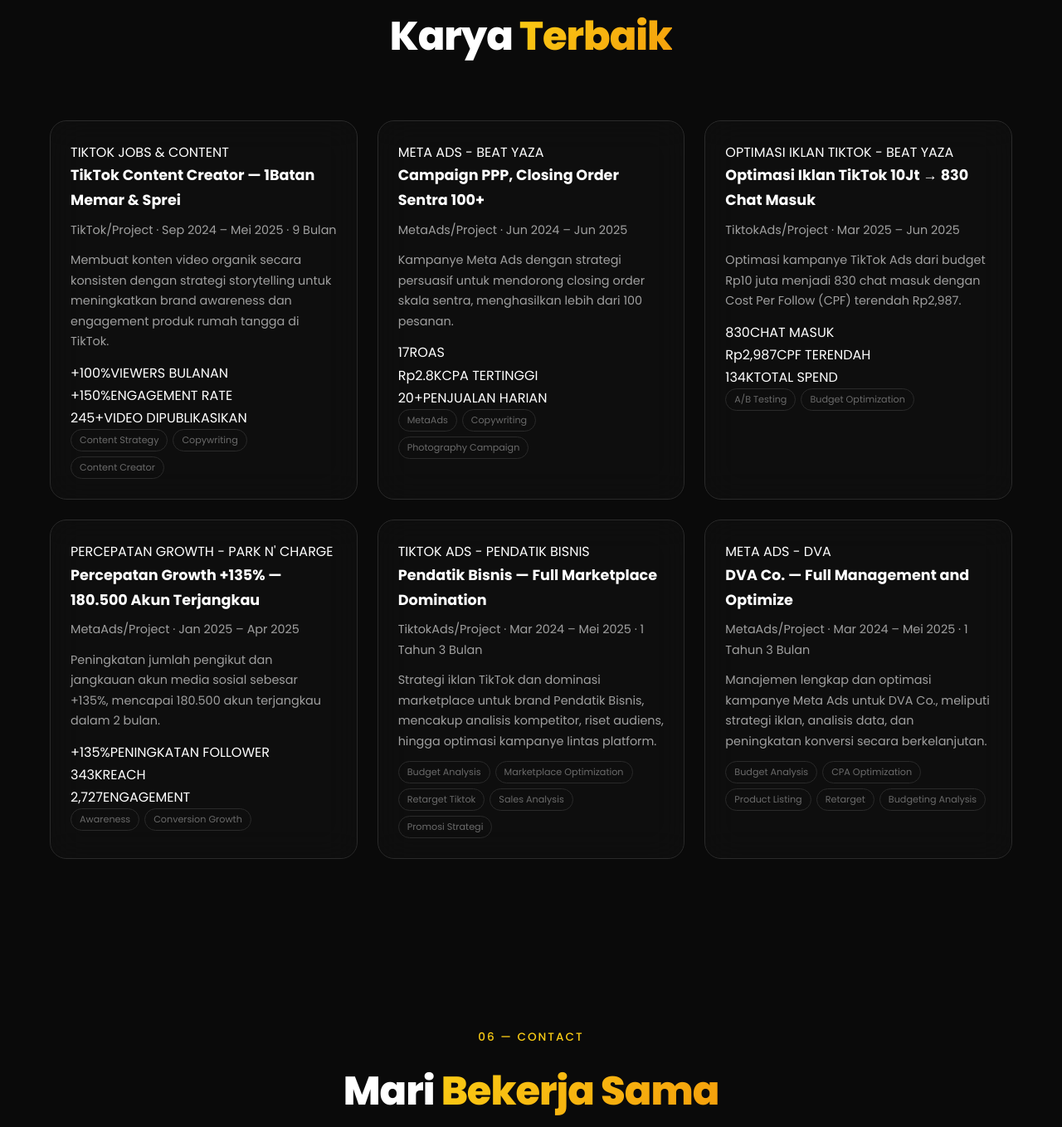
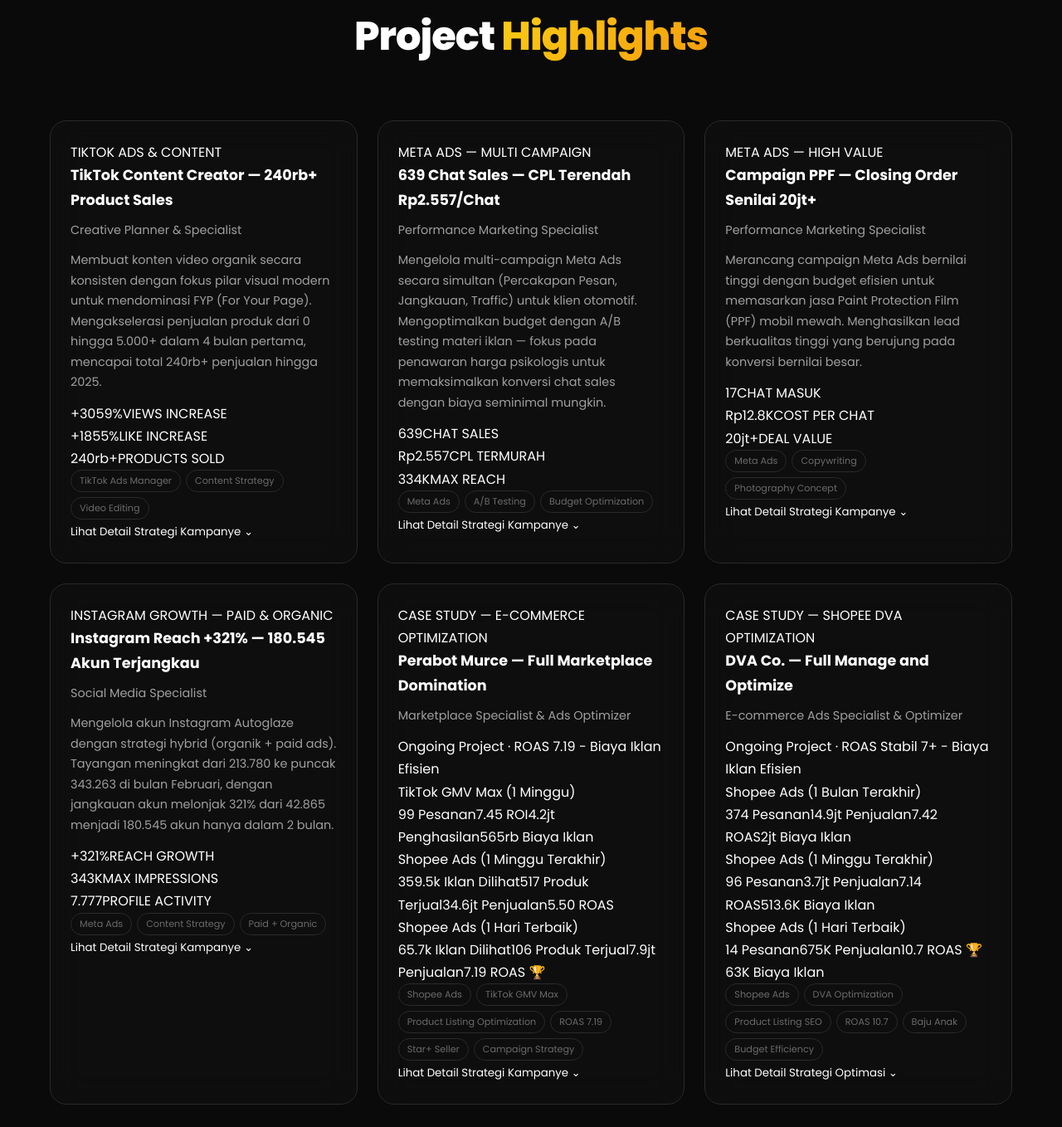
Before and after one commit to rafifrhdtm99/portfolio-streamlit, a website: page index.html in a window 1280 px wide. Shown: the part 5384-6742 px from the top of the page at 83% size. Drawn offline with Linux system fonts and the light colour scheme.

Commit message:
restore original index.html with full portfolio content

```diff
--- a/index.html
+++ b/index.html
@@ -356,101 +356,147 @@
     <div class="container">
       <div class="section-header">
         <span class="section-tag">05 — Portfolio</span>
-        <h2 class="section-title">Karya <span class="gradient-text">Terbaik</span></h2>
+        <h2 class="section-title">Project <span class="gradient-text">Highlights</span></h2>
       </div>
       <div class="portfolio-grid">
 
         <div class="portfolio-card glass-card">
-          <div class="portfolio-badge">TIKTOK JOBS & CONTENT</div>
+          <div class="portfolio-badge">TIKTOK ADS & CONTENT</div>
           <div class="portfolio-info">
-            <h3>TikTok Content Creator — 1Batan Memar & Sprei</h3>
-            <p class="portfolio-type">TikTok/Project · Sep 2024 – Mei 2025 · 9 Bulan</p>
-            <p>Membuat konten video organik secara konsisten dengan strategi storytelling untuk meningkatkan brand awareness dan engagement produk rumah tangga di TikTok.</p>
+            <h3>TikTok Content Creator — 240rb+ Product Sales</h3>
+            <p class="portfolio-type">Creative Planner & Specialist</p>
+            <p>Membuat konten video organik secara konsisten dengan fokus pilar visual modern untuk mendominasi FYP (For Your Page). Mengakselerasi penjualan produk dari 0 hingga 5.000+ dalam 4 bulan pertama, mencapai total 240rb+ penjualan hingga 2025.</p>
             <div class="portfolio-metrics">
-              <div class="metric"><span class="metric-value">+100%</span><span class="metric-label">VIEWERS BULANAN</span></div>
-              <div class="metric"><span class="metric-value">+150%</span><span class="metric-label">ENGAGEMENT RATE</span></div>
-              <div class="metric"><span class="metric-value">245+</span><span class="metric-label">VIDEO DIPUBLIKASIKAN</span></div>
+              <div class="metric"><span class="metric-value">+3059%</span><span class="metric-label">VIEWS INCREASE</span></div>
+              <div class="metric"><span class="metric-value">+1855%</span><span class="metric-label">LIKE INCREASE</span></div>
+              <div class="metric"><span class="metric-value">240rb+</span><span class="metric-label">PRODUCTS SOLD</span></div>
             </div>
             <div class="portfolio-tags">
-              <span>Content Strategy</span><span>Copywriting</span><span>Content Creator</span>
+              <span>TikTok Ads Manager</span><span>Content Strategy</span><span>Video Editing</span>
             </div>
+            <button class="portfolio-detail-btn">Lihat Detail Strategi Kampanye <span>⌄</span></button>
           </div>
         </div>
 
         <div class="portfolio-card glass-card">
-          <div class="portfolio-badge">META ADS - BEAT YAZA</div>
+          <div class="portfolio-badge">META ADS — MULTI CAMPAIGN</div>
           <div class="portfolio-info">
-            <h3>Campaign PPP, Closing Order Sentra 100+</h3>
-            <p class="portfolio-type">MetaAds/Project · Jun 2024 – Jun 2025</p>
-            <p>Kampanye Meta Ads dengan strategi persuasif untuk mendorong closing order skala sentra, menghasilkan lebih dari 100 pesanan.</p>
+            <h3>639 Chat Sales — CPL Terendah Rp2.557/Chat</h3>
+            <p class="portfolio-type">Performance Marketing Specialist</p>
+            <p>Mengelola multi-campaign Meta Ads secara simultan (Percakapan Pesan, Jangkauan, Traffic) untuk klien otomotif. Mengoptimalkan budget dengan A/B testing materi iklan — fokus pada penawaran harga psikologis untuk memaksimalkan konversi chat sales dengan biaya seminimal mungkin.</p>
             <div class="portfolio-metrics">
-              <div class="metric"><span class="metric-value">17</span><span class="metric-label">ROAS</span></div>
-              <div class="metric"><span class="metric-value">Rp2.8K</span><span class="metric-label">CPA TERTINGGI</span></div>
-              <div class="metric"><span class="metric-value">20+</span><span class="metric-label">PENJUALAN HARIAN</span></div>
+              <div class="metric"><span class="metric-value">639</span><span class="metric-label">CHAT SALES</span></div>
+              <div class="metric"><span class="metric-value">Rp2.557</span><span class="metric-label">CPL TERMURAH</span></div>
+              <div class="metric"><span class="metric-value">334K</span><span class="metric-label">MAX REACH</span></div>
             </div>
             <div class="portfolio-tags">
-              <span>MetaAds</span><span>Copywriting</span><span>Photography Campaign</span>
+              <span>Meta Ads</span><span>A/B Testing</span><span>Budget Optimization</span>
             </div>
+            <button class="portfolio-detail-btn">Lihat Detail Strategi Kampanye <span>⌄</span></button>
           </div>
         </div>
 
         <div class="portfolio-card glass-card">
-          <div class="portfolio-badge">OPTIMASI IKLAN TIKTOK - BEAT YAZA</div>
+          <div class="portfolio-badge">META ADS — HIGH VALUE</div>
           <div class="portfolio-info">
-            <h3>Optimasi Iklan TikTok 10Jt → 830 Chat Masuk</h3>
-            <p class="portfolio-type">TiktokAds/Project · Mar 2025 – Jun 2025</p>
-            <p>Optimasi kampanye TikTok Ads dari budget Rp10 juta menjadi 830 chat masuk dengan Cost Per Follow (CPF) terendah Rp2,987.</p>
+            <h3>Campaign PPF — Closing Order Senilai 20jt+</h3>
+            <p class="portfolio-type">Performance Marketing Specialist</p>
+            <p>Merancang campaign Meta Ads bernilai tinggi dengan budget efisien untuk memasarkan jasa Paint Protection Film (PPF) mobil mewah. Menghasilkan lead berkualitas tinggi yang berujung pada konversi bernilai besar.</p>
             <div class="portfolio-metrics">
-              <div class="metric"><span class="metric-value">830</span><span class="metric-label">CHAT MASUK</span></div>
-              <div class="metric"><span class="metric-value">Rp2,987</span><span class="metric-label">CPF TERENDAH</span></div>
-              <div class="metric"><span class="metric-value">134K</span><span class="metric-label">TOTAL SPEND</span></div>
+              <div class="metric"><span class="metric-value">17</span><span class="metric-label">CHAT MASUK</span></div>
+              <div class="metric"><span class="metric-value">Rp12.8K</span><span class="metric-label">COST PER CHAT</span></div>
+              <div class="metric"><span class="metric-value">20jt+</span><span class="metric-label">DEAL VALUE</span></div>
             </div>
             <div class="portfolio-tags">
-              <span>A/B Testing</span><span>Budget Optimization</span>
+              <span>Meta Ads</span><span>Copywriting</span><span>Photography Concept</span>
             </div>
+            <button class="portfolio-detail-btn">Lihat Detail Strategi Kampanye <span>⌄</span></button>
           </div>
         </div>
 
         <div class="portfolio-card glass-card">
-          <div class="portfolio-badge">PERCEPATAN GROWTH - PARK N' CHARGE</div>
+          <div class="portfolio-badge">INSTAGRAM GROWTH — PAID & ORGANIC</div>
           <div class="portfolio-info">
-            <h3>Percepatan Growth +135% — 180.500 Akun Terjangkau</h3>
-            <p class="portfolio-type">MetaAds/Project · Jan 2025 – Apr 2025</p>
-            <p>Peningkatan jumlah pengikut dan jangkauan akun media sosial sebesar +135%, mencapai 180.500 akun terjangkau dalam 2 bulan.</p>
+            <h3>Instagram Reach +321% — 180.545 Akun Terjangkau</h3>
+            <p class="portfolio-type">Social Media Specialist</p>
+            <p>Mengelola akun Instagram Autoglaze dengan strategi hybrid (organik + paid ads). Tayangan meningkat dari 213.780 ke puncak 343.263 di bulan Februari, dengan jangkauan akun melonjak 321% dari 42.865 menjadi 180.545 akun hanya dalam 2 bulan.</p>
             <div class="portfolio-metrics">
-              <div class="metric"><span class="metric-value">+135%</span><span class="metric-label">PENINGKATAN FOLLOWER</span></div>
-              <div class="metric"><span class="metric-value">343K</span><span class="metric-label">REACH</span></div>
-              <div class="metric"><span class="metric-value">2,727</span><span class="metric-label">ENGAGEMENT</span></div>
+              <div class="metric"><span class="metric-value">+321%</span><span class="metric-label">REACH GROWTH</span></div>
+              <div class="metric"><span class="metric-value">343K</span><span class="metric-label">MAX IMPRESSIONS</span></div>
+              <div class="metric"><span class="metric-value">7.777</span><span class="metric-label">PROFILE ACTIVITY</span></div>
             </div>
             <div class="portfolio-tags">
-              <span>Awareness</span><span>Conversion Growth</span>
+              <span>Meta Ads</span><span>Content Strategy</span><span>Paid + Organic</span>
             </div>
+            <button class="portfolio-detail-btn">Lihat Detail Strategi Kampanye <span>⌄</span></button>
           </div>
         </div>
 
         <div class="portfolio-card glass-card">
-          <div class="portfolio-badge">TIKTOK ADS - PENDATIK BISNIS</div>
+          <div class="portfolio-badge">CASE STUDY — E-COMMERCE OPTIMIZATION</div>
           <div class="portfolio-info">
-            <h3>Pendatik Bisnis — Full Marketplace Domination</h3>
-            <p class="portfolio-type">TiktokAds/Project · Mar 2024 – Mei 2025 · 1 Tahun 3 Bulan</p>
-            <p>Strategi iklan TikTok dan dominasi marketplace untuk brand Pendatik Bisnis, mencakup analisis kompetitor, riset audiens, hingga optimasi kampanye lintas platform.</p>
+            <h3>Perabot Murce — Full Marketplace Domination</h3>
+            <p class="portfolio-type">Marketplace Specialist & Ads Optimizer</p>
+            <div class="case-study-badge">Ongoing Project · ROAS 7.19 - Biaya Iklan Efisien</div>
+            <div class="case-study-metrics">
+              <div class="metric-group">
+                <span class="group-title">TikTok GMV Max (1 Minggu)</span>
+                <div class="group-values">
+                  <span>99 Pesanan</span><span>7.45 ROI</span><span>4.2jt Penghasilan</span><span>565rb Biaya Iklan</span>
+                </div>
+              </div>
+              <div class="metric-group">
+                <span class="group-title">Shopee Ads (1 Minggu Terakhir)</span>
+                <div class="group-values">
+                  <span>359.5k Iklan Dilihat</span><span>517 Produk Terjual</span><span>34.6jt Penjualan</span><span>5.50 ROAS</span>
+                </div>
+              </div>
+              <div class="metric-group">
+                <span class="group-title">Shopee Ads (1 Hari Terbaik)</span>
+                <div class="group-values">
+                  <span>65.7k Iklan Dilihat</span><span>106 Produk Terjual</span><span>7.9jt Penjualan</span><span>7.19 ROAS 🏆</span>
+                </div>
+              </div>
+            </div>
             <div class="portfolio-tags">
-              <span>Budget Analysis</span><span>Marketplace Optimization</span><span>Retarget Tiktok</span>
-              <span>Sales Analysis</span><span>Promosi Strategi</span>
+              <span>Shopee Ads</span><span>TikTok GMV Max</span><span>Product Listing Optimization</span>
+              <span>ROAS 7.19</span><span>Star+ Seller</span><span>Campaign Strategy</span>
             </div>
+            <button class="portfolio-detail-btn">Lihat Detail Strategi Kampanye <span>⌄</span></button>
           </div>
         </div>
 
         <div class="portfolio-card glass-card">
-          <div class="portfolio-badge">META ADS - DVA</div>
+          <div class="portfolio-badge">CASE STUDY — SHOPEE DVA OPTIMIZATION</div>
           <div class="portfolio-info">
-            <h3>DVA Co. — Full Management and Optimize</h3>
-            <p class="portfolio-type">MetaAds/Project · Mar 2024 – Mei 2025 · 1 Tahun 3 Bulan</p>
-            <p>Manajemen lengkap dan optimasi kampanye Meta Ads untuk DVA Co., meliputi strategi iklan, analisis data, dan peningkatan konversi secara berkelanjutan.</p>
+            <h3>DVA Co. — Full Manage and Optimize</h3>
+            <p class="portfolio-type">E-commerce Ads Specialist & Optimizer</p>
+            <div class="case-study-badge">Ongoing Project · ROAS Stabil 7+ - Biaya Iklan Efisien</div>
+            <div class="case-study-metrics">
+              <div class="metric-group">
+                <span class="group-title">Shopee Ads (1 Bulan Terakhir)</span>
+                <div class="group-values">
+                  <span>374 Pesanan</span><span>14.9jt Penjualan</span><span>7.42 ROAS</span><span>2jt Biaya Iklan</span>
+                </div>
+              </div>
+              <div class="metric-group">
+                <span class="group-title">Shopee Ads (1 Minggu Terakhir)</span>
+                <div class="group-values">
+                  <span>96 Pesanan</span><span>3.7jt Penjualan</span><span>7.14 ROAS</span><span>513.6K Biaya Iklan</span>
+                </div>
+              </div>
+              <div class="metric-group">
+                <span class="group-title">Shopee Ads (1 Hari Terbaik)</span>
+                <div class="group-values">
+                  <span>14 Pesanan</span><span>675K Penjualan</span><span>10.7 ROAS 🏆</span><span>63K Biaya Iklan</span>
+                </div>
+              </div>
+            </div>
             <div class="portfolio-tags">
-              <span>Budget Analysis</span><span>CPA Optimization</span><span>Product Listing</span>
-              <span>Retarget</span><span>Budgeting Analysis</span>
+              <span>Shopee Ads</span><span>DVA Optimization</span><span>Product Listing SEO</span>
+              <span>ROAS 10.7</span><span>Baju Anak</span><span>Budget Efficiency</span>
             </div>
+            <button class="portfolio-detail-btn">Lihat Detail Strategi Optimasi <span>⌄</span></button>
           </div>
         </div>
 
@@ -484,7 +530,7 @@
               LinkedIn
             </a>
             <a href="https://instagram.com/rafifrhdtm" target="_blank" class="contact-link">
-              <svg width="20" height="20" viewBox="0 0 24 24" fill="currentColor">
+              <svg width="16" height="16" viewBox="0 0 24 24" fill="currentColor">
                 <path d="M12 2.163c3.204 0 3.584.012 4.85.07 3.252.148 4.771 1.691 4.919 4.919.058 1.265.069 1.645.069 4.849 0 3.205-.012 3.584-.069 4.849-.149 3.225-1.664 4.771-4.919 4.919-1.266.058-1.644.07-4.85.07-3.204 0-3.584-.012-4.849-.07-3.26-.149-4.771-1.699-4.919-4.92-.058-1.265-.07-1.644-.07-4.849 0-3.204.013-3.583.07-4.849.149-3.227 1.664-4.771 4.919-4.919 1.266-.057 1.645-.069 4.849-.069zM12 0C8.741 0 8.333.014 7.053.072 2.695.272.273 2.69.073 7.052.014 8.333 0 8.741 0 12c0 3.259.014 3.668.072 4.948.2 4.358 2.618 6.78 6.98 6.98C8.333 23.986 8.741 24 12 24c3.259 0 3.668-.014 4.948-.072 4.354-.2 6.782-2.618 6.979-6.98.059-1.28.073-1.689.073-4.948 0-3.259-.014-3.667-.072-4.947-.196-4.354-2.617-6.78-6.979-6.98C15.668.014 15.259 0 12 0zm0 5.838a6.162 6.162 0 100 12.324 6.162 6.162 0 000-12.324zM12 16a4 4 0 110-8 4 4 0 010 8zm6.406-11.845a1.44 1.44 0 100 2.881 1.44 1.44 0 000-2.881z" />
               </svg>
               @rafifrhdtm
```
